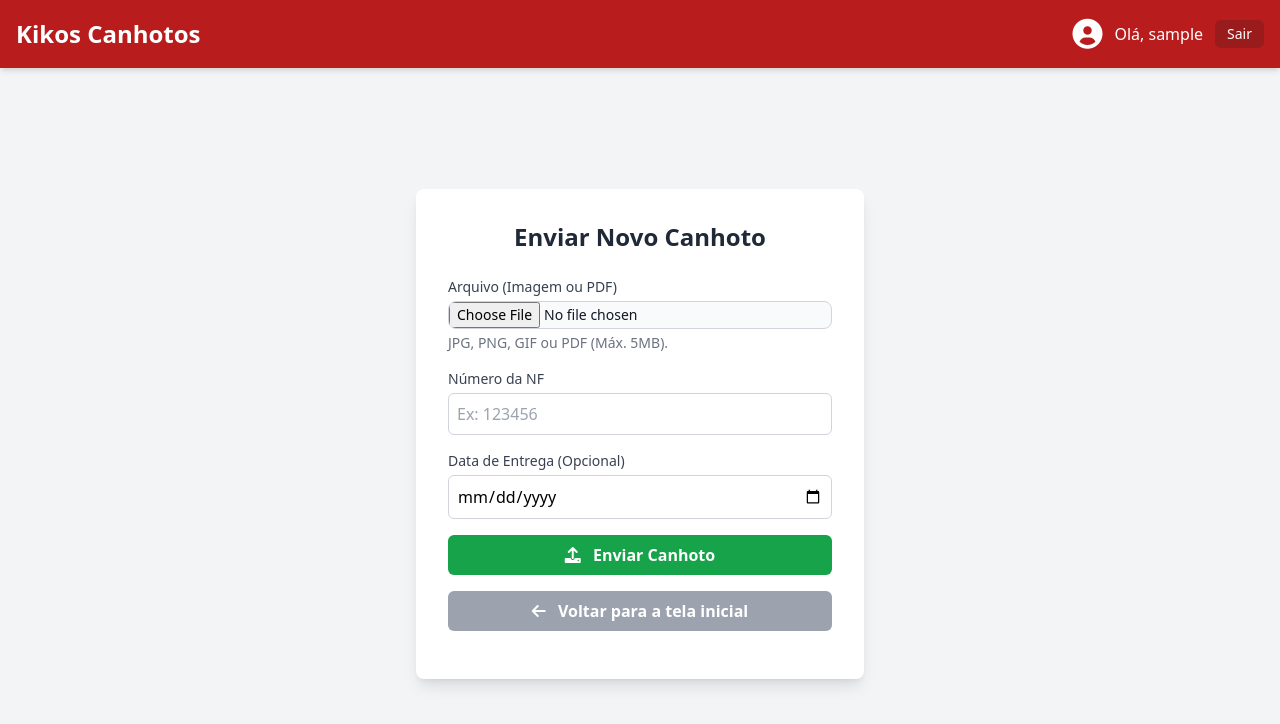
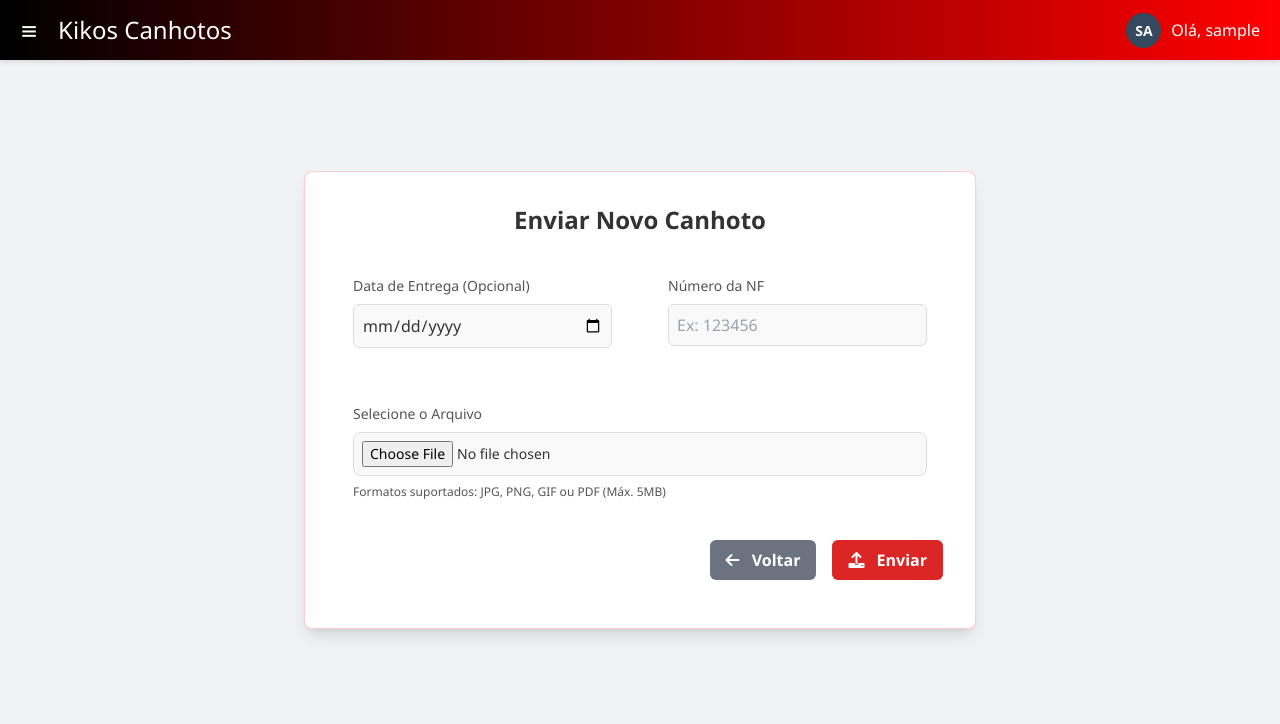
Before and after one commit to Gilsilva047/projeto-canhotos-G, a plain HTML site: page Frontend/upload.html in a window 1280 px wide. Drawn offline with nearby package versions, Linux system fonts and the light colour scheme; sample sign-in values are in the browser's storage.

```diff
--- a/Frontend/upload.html
+++ b/Frontend/upload.html
@@ -6,77 +6,161 @@
     <title>Upload de Canhoto - Kikos Canhotos</title>
     <script src="https://cdn.tailwindcss.com"></script>
     <link href="https://cdnjs.cloudflare.com/ajax/libs/font-awesome/6.0.0-beta3/css/all.min.css" rel="stylesheet">
+    <style>
+        :root {
+            --light-gray-bg: #f0f2f5;
+            --header-height: 60px;
+            --sidebar-width: 250px;
+            --red-kikos: #c00000;
+        }
+        body { margin: 0; font-family: 'Segoe UI', Tahoma, Geneva, Verdana, sans-serif; background-color: var(--light-gray-bg); display: flex; height: 100vh; overflow-x: hidden; }
+        .sidebar { width: var(--sidebar-width); background: linear-gradient(to bottom, #000000, #c00000); color: white; position: fixed; height: 100%; transition: transform 0.3s ease; transform: translateX(calc(-1 * var(--sidebar-width))); z-index: 1001; display: flex; flex-direction: column; }
+        .sidebar.open { transform: translateX(0); }
+        .sidebar-header { padding: 20px; font-size: 1.5rem; text-align: center; border-bottom: 1px solid rgba(255, 255, 255, 0.1); }
+        .sidebar ul { list-style: none; padding: 0; margin: 0; flex-grow: 1; }
+        .sidebar ul li { padding: 15px 20px; cursor: pointer; display: flex; align-items: center; gap: 15px; transition: background-color 0.2s; }
+        .sidebar ul li:hover { background-color: #34495e; }
+        #logout-button { margin-top: auto; border-top: 1px solid rgba(255, 255, 255, 0.2); }
+
+        .main-content { margin-left: 0; width: 100%; transition: margin-left 0.3s ease; }
+        .main-content.shifted { margin-left: var(--sidebar-width); width: calc(100% - var(--sidebar-width)); }
+
+        .header { position: fixed; top: 0; left: 0; width: 100%; height: var(--header-height); background: linear-gradient(to right, #000000, #ff0000); padding: 0 20px; box-sizing: border-box; display: flex; align-items: center; justify-content: space-between; box-shadow: 0 2px 4px rgba(0, 0, 0, 0.1); z-index: 1000; color: white; }
+        .header-left { display: flex; align-items: center; gap: 20px; min-width: 0; }
+        .menu-toggle { font-size: 24px; cursor: pointer; }
+        .header-title h1 { margin: 0; font-size: 24px; white-space: nowrap; }
+        .user-profile { display: flex; align-items: center; gap: 10px; min-width: 0; }
+        .user-icon { width: 35px; height: 35px; border-radius: 50%; background-color: #34495e; color: white; display: flex; align-items: center; justify-content: center; font-weight: bold; font-size: 14px; flex-shrink: 0; }
+        .user-profile span { white-space: nowrap; overflow: hidden; text-overflow: ellipsis; }
+
+        .content-wrapper {
+            padding-top: var(--header-height);
+            display: flex;
+            align-items: center;
+            justify-content: center;
+            min-height: 100vh;
+            width: 100%;
+            padding: 1rem;
+            box-sizing: border-box;
+        }
+
+        /* ESTILO DO FORMULÁRIO DE UPLOAD COM FUNDO BRANCO E BRILHO VERMELHO */
+        .upload-form-container {
+            background-color: #ffffff; /* Fundo branco */
+            border-radius: 12px;
+            box-shadow: 0 0 15px rgba(255, 0, 0, 0.5); /* Brilho vermelho */
+            border: 1px solid rgba(255, 0, 0, 0.2); /* Borda sutil */
+        }
+        .upload-form-container h2 { color: #333; } /* Título escuro */
+        .upload-form-container label, .upload-form-container p { color: #555; } /* Textos mais escuros */
+        .upload-form-container input[type="text"],
+        .upload-form-container input[type="date"],
+        .upload-form-container input[type="file"] {
+            background-color: #f9f9f9; /* Fundo levemente cinza para campos */
+            border-color: #ddd; /* Borda clara */
+            color: #333; /* Texto escuro nos campos */
+        }
+        .upload-form-container input[type="text"]:focus,
+        .upload-form-container input[type="date"]:focus,
+        .upload-form-container input[type="file"]:focus {
+            outline: none;
+            border-color: var(--red-kikos);
+            box-shadow: 0 0 8px rgba(255, 0, 0, 0.5);
+            --tw-ring-shadow: none;
+        }
+    </style>
 </head>
-<body class="bg-gray-100 min-h-screen flex flex-col">
-    <header class="bg-red-700 text-white p-4 shadow-md flex justify-between items-center">
-        <h1 class="text-2xl font-bold">Kikos Canhotos</h1>
-        <div class="flex items-center space-x-3">
-            <i class="fas fa-user-circle text-3xl"></i>
-            <span id="user-display-name" class="font-medium">Carregando...</span>
-            <button id="logout-button" class="ml-4 bg-red-800 hover:bg-red-900 text-white px-3 py-1 rounded-md text-sm">Sair</button>
+<body>
+    <aside class="sidebar" id="sidebar">
+        <div class="sidebar-header">
+            <h3>Menu</h3>
+        </div>
+        <ul>
+            <li onclick="window.location.href='dashboard.html'"><i class="fas fa-home"></i> Página Inicial</li>
+            <li class="bg-blue-500" onclick="window.location.href='upload.html'"><i class="fas fa-upload"></i> Enviar Canhoto</li>
+            <li id="cadastrar-nav-link" style="display: none;" onclick="window.location.href='admin_cadastro.html'"><i class="fas fa-user-plus"></i> Cadastrar Usuário</li>
+            <li id="logout-button"><i class="fas fa-sign-out-alt"></i> Sair</li>
+        </ul>
+    </aside>
+
+    <div class="main-content" id="mainContent">
+        <header class="header">
+            <div class="header-left">
+                <div class="menu-toggle" id="menuToggle">≡</div>
+                <div class="header-title">
+                    <h1>Kikos Canhotos</h1>
+                </div>
+            </div>
+            <div class="user-profile">
+                <div class="user-icon" id="user-icon">--</div>
+                <span id="user-display-name">Carregando...</span>
             </div>
         </header>
 
-    <main class="flex-1 p-6 flex items-center justify-center">
-        <div class="bg-white p-8 rounded-lg shadow-lg w-full max-w-md">
-            <h2 class="text-2xl font-bold mb-6 text-center text-gray-800">Enviar Novo Canhoto</h2>
+        <main class="content-wrapper">
+            <form id="uploadForm" class="upload-form-container p-6 md:p-8 rounded-lg shadow-lg w-full max-w-2xl">
+                <h2 class="text-2xl font-bold mb-6 text-center">Enviar Novo Canhoto</h2>
 
-            <form id="uploadForm" class="space-y-4">
-                <div>
-                    <label for="arquivo" class="block text-sm font-medium text-gray-700">Arquivo (Imagem ou PDF)</label>
+                <div class="grid grid-cols-1 md:grid-cols-2 gap-6">
+                    <div class="p-4 rounded-lg">
+                        <label for="data_entrega" class="block text-sm font-medium mb-2">Data de Entrega (Opcional)</label>
+                        <input
+                            type="date"
+                            id="data_entrega"
+                            name="data_entrega"
+                            class="w-full p-2 border rounded-md"
+                        >
+                    </div>
+
+                    <div class="p-4 rounded-lg">
+                        <label for="nf" class="block text-sm font-medium mb-2">Número da NF</label>
+                        <input
+                            type="text"
+                            id="nf"
+                            name="nf"
+                            class="w-full p-2 border rounded-md"
+                            placeholder="Ex: 123456"
+                            required
+                        >
+                    </div>
+
+                    <div class="p-4 rounded-lg md:col-span-2">
+                        <label for="arquivo" class="block text-sm font-medium mb-2">Selecione o Arquivo</label>
                         <input
                             type="file"
                             id="arquivo"
                             name="arquivo"
                             accept="image/*,application/pdf"
-                        class="mt-1 block w-full text-sm text-gray-900 border border-gray-300 rounded-lg cursor-pointer bg-gray-50 focus:outline-none"
+                            class="w-full text-sm border rounded-lg cursor-pointer p-2"
                             required
                         >
-                    <p class="mt-1 text-sm text-gray-500" id="file_input_help">JPG, PNG, GIF ou PDF (Máx. 5MB).</p>
+                        <p class="mt-2 text-xs">Formatos suportados: JPG, PNG, GIF ou PDF (Máx. 5MB)</p>
+                    </div>
                 </div>
 
-                <div>
-                    <label for="nf" class="block text-sm font-medium text-gray-700">Número da NF</label>
-                    <input
-                        type="text"
-                        id="nf"
-                        name="nf"
-                        class="mt-1 block w-full p-2 border border-gray-300 rounded-md focus:outline-none focus:ring-2 focus:ring-blue-500"
-                        placeholder="Ex: 123456"
-                        required
+                <div class="mt-6 flex justify-end space-x-4">
+                    <button
+                        type="button"
+                        id="back-to-dashboard-button"
+                        class="bg-gray-500 text-white px-4 py-2 rounded-md hover:bg-gray-600 focus:outline-none focus:ring-2 focus:ring-gray-400 font-semibold"
                     >
-                </div>
-
-                <div>
-                    <label for="data_entrega" class="block text-sm font-medium text-gray-700">Data de Entrega (Opcional)</label>
-                    <input
-                        type="date"
-                        id="data_entrega"
-                        name="data_entrega"
-                        class="mt-1 block w-full p-2 border border-gray-300 rounded-md focus:outline-none focus:ring-2 focus:ring-blue-500"
-                    >
-                </div>
-
+                        <i class="fas fa-arrow-left mr-2"></i> Voltar
+                    </button>
                     <button
                         type="submit"
                         id="submit-button"
-                    class="w-full bg-green-600 text-white p-2 rounded-md hover:bg-green-700 focus:outline-none focus:ring-2 focus:ring-green-500 font-semibold"
+                        class="bg-red-600 text-white px-4 py-2 rounded-md hover:bg-red-700 focus:outline-none focus:ring-2 focus:ring-red-500 font-semibold"
                     >
-                    <i class="fas fa-upload mr-2"></i> Enviar Canhoto
+                        <i class="fas fa-upload mr-2"></i> Enviar
                     </button>
-                <button
-                    type="button"
-                    id="back-to-dashboard-button"
-                    class="w-full mt-2 bg-gray-400 text-white p-2 rounded-md hover:bg-gray-500 focus:outline-none focus:ring-2 focus:ring-gray-300 font-semibold"
-                >
-                    <i class="fas fa-arrow-left mr-2"></i> Voltar para a tela inicial
-                </button>
-            </form>
+                </div>
 
                 <div id="message" class="mt-4 text-center"></div>
+            </form>
+        </main>
     </div>
-    </main>
 
+    <script type="module" src="auth.js"></script>
     <script type="module" src="upload.js"></script>
 </body>
 </html>
```
Also changed, not shown: Frontend/admin_cadastro.html (+38 -15 lines). Lines whose indentation alone changed are shown as unchanged.
